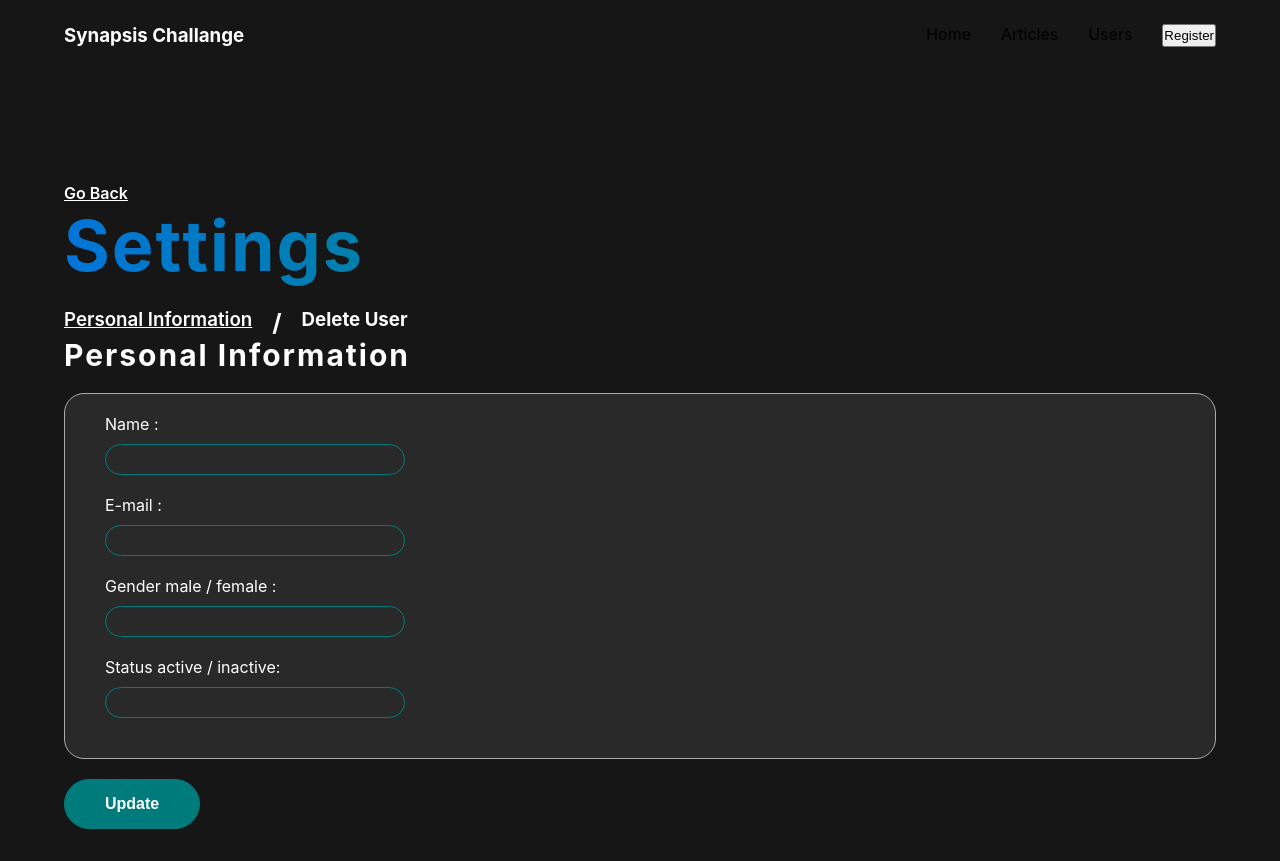
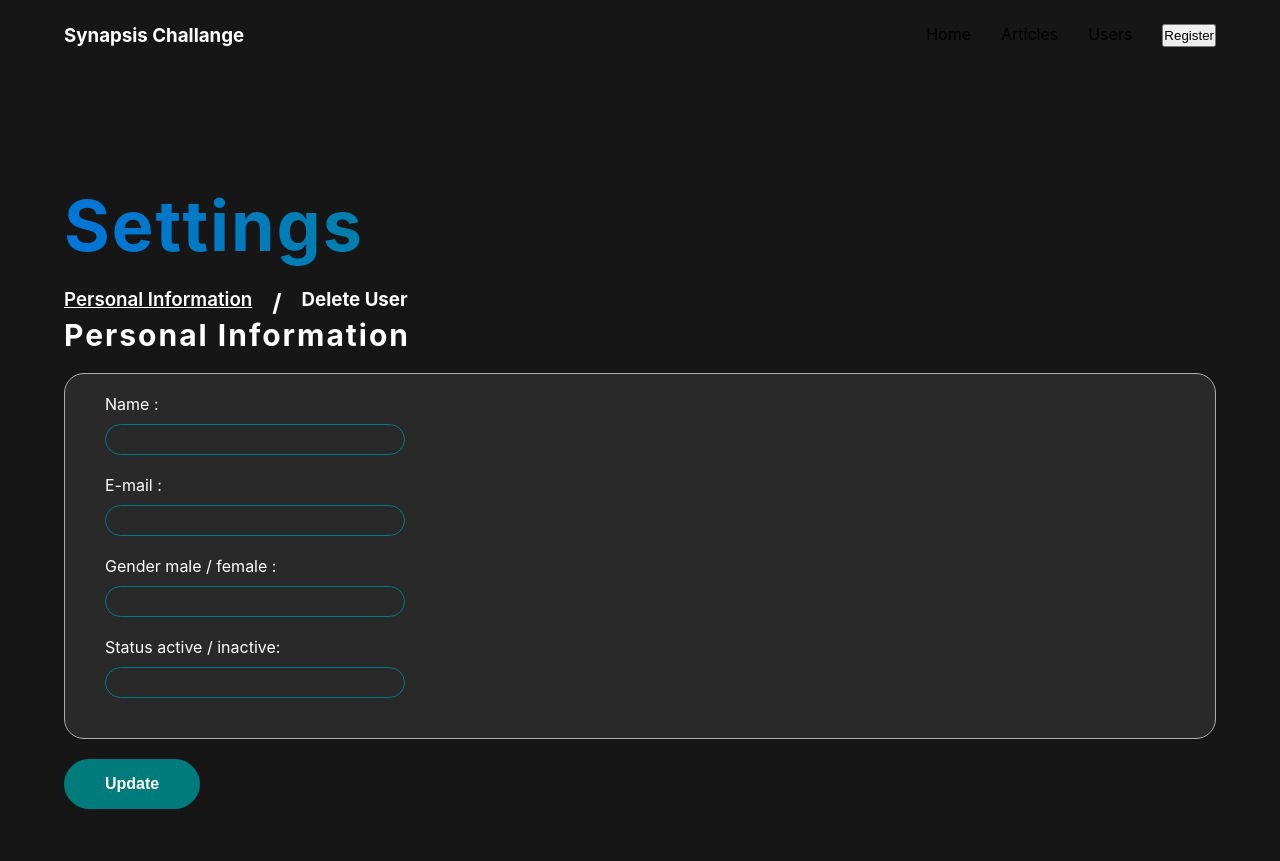
Before and after one commit to AdamSakeA/synschllnge, a Next.js app: page /users/1/settings in a window 1280 px wide. Built offline with nearby package versions, Linux system fonts and the light colour scheme; no server answers.

Commit message:
done with error useRouter

```diff
--- a/src/components/UserComponents/UserDetail.js
+++ b/src/components/UserComponents/UserDetail.js
@@ -7,7 +7,6 @@ import UserPostBlog from "./UserPostBlog"
 import stylesUser from '../../styles/userDetail.module.css'
 import { CgGenderFemale, CgGenderMale } from 'react-icons/cg'
 import { IoMdInformationCircle,IoMdSettings } from 'react-icons/io'
-import { IoSettingsSharp } from 'react-icons/io5'
 
 export default function UserDetail() {
   const router = useRouter()
--- a/src/pages/users/[userId]/settings.js
+++ b/src/pages/users/[userId]/settings.js
@@ -1,13 +1,9 @@
 import SettingsUser from '../../../components/UserComponents/SettingsUser'
 import Layout from '../../../components/Layout'
-import { useRouter } from 'next/router'
 
 export default function settings() {
-  const router = useRouter()
-
   return (
     <Layout title={"Settings"}>
-      <a className='btn-link' onClick={() => router.back()}>Go Back</a>
       <h1 className='title-homepage'>Settings</h1>
       <SettingsUser />
     </Layout>
```
